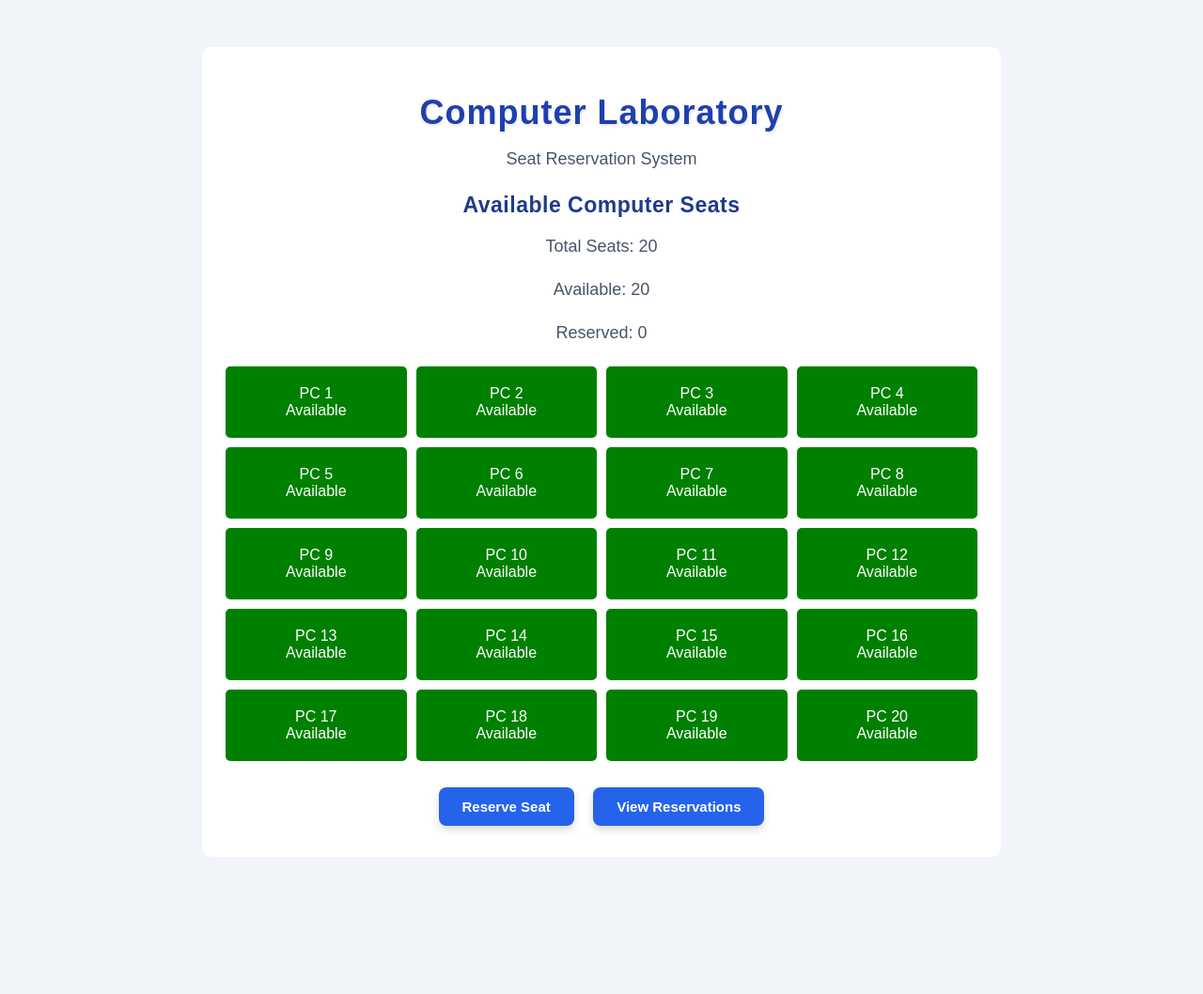
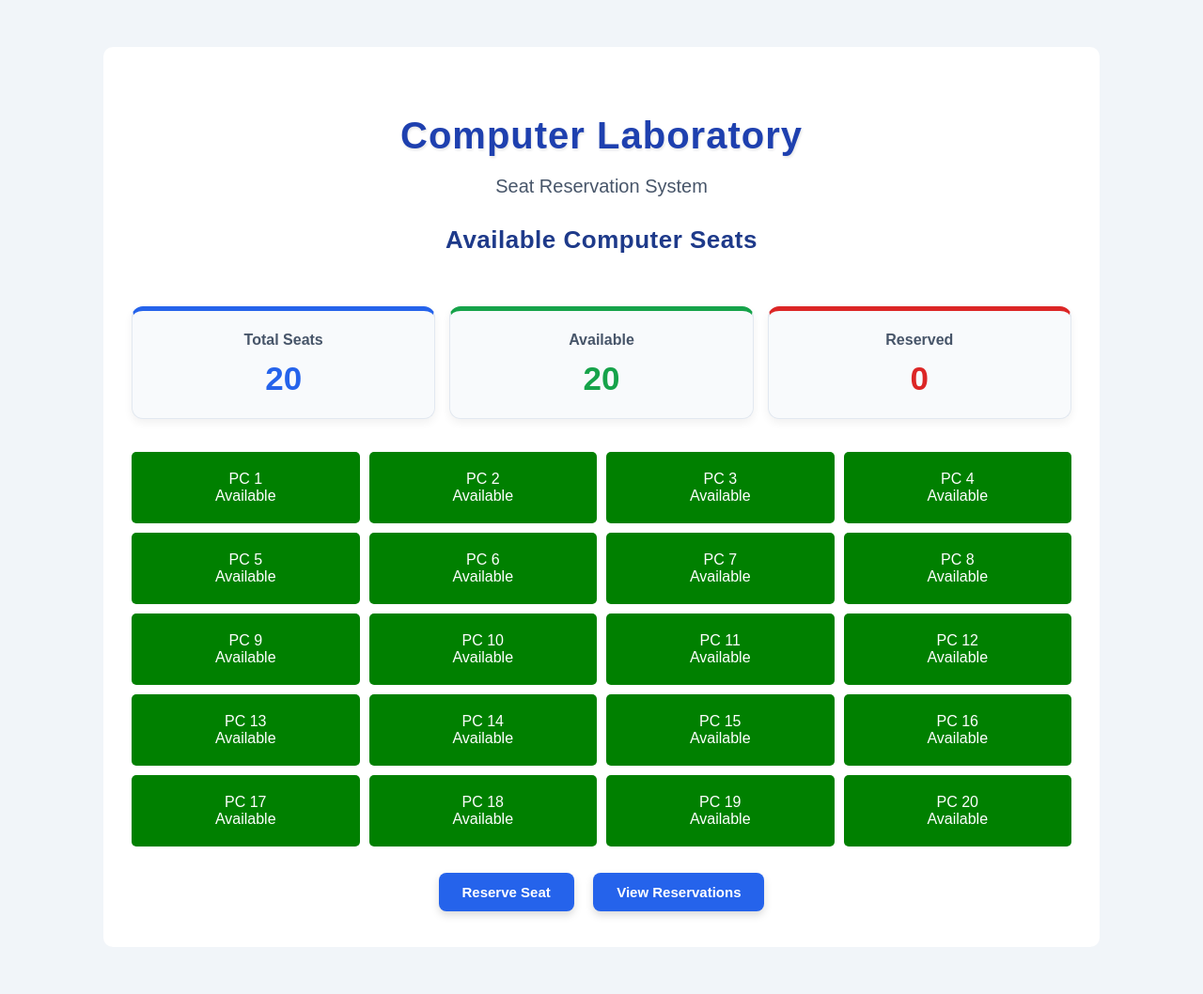
Before and after one commit to Dadk252/Codings, a PHP site: page / in a window 1280 px wide. Shown: the whole page at 94% size. Before the commit the page ends 912 px from the top, so only its background shows below. Run offline with PHP 8.4, Linux system fonts and the light colour scheme.

Commit message:
changed codes

```diff
--- a/index.php
+++ b/index.php
@@ -1,13 +1,14 @@
 
 <?php
-session_start();
 include "classes.php";
 
-if (!isset($_SESSION["reservations"])) {
-    $_SESSION["reservations"] = [];
+$reservations = [];
+$file = "reservations.json";
+
+if (file_exists($file)) {
+    $reservations = json_decode(file_get_contents($file), true);
 }
 
-$reservations = $_SESSION["reservations"];
 $total = 20;
 $reserved = count($reservations);
 $available = $total - $reserved;
@@ -23,14 +24,30 @@ $available = $total - $reserved;
 
 <div class="container">
 
+    <div class="dashboard-header">
         <h1>Computer Laboratory</h1>
         <p>Seat Reservation System</p>
+        <h3>Available Computer Seats</h3>
+    </div>
 
-    <h3>Available Computer Seats</h3>
+    <div class="seat-stats">
 
-    <p>Total Seats: <?php echo $total; ?></p>
-    <p>Available: <?php echo $available; ?></p>
-    <p>Reserved: <?php echo $reserved; ?></p>
+        <div class="stat-card total-card">
+            <span>Total Seats</span>
+            <h2><?php echo $total; ?></h2>
+        </div>
+
+        <div class="stat-card available-card">
+            <span>Available</span>
+            <h2><?php echo $available; ?></h2>
+        </div>
+
+        <div class="stat-card reserved-card">
+            <span>Reserved</span>
+            <h2><?php echo $reserved; ?></h2>
+        </div>
+
+    </div>
 
     <div class="seats">
 
--- a/style.css
+++ b/style.css
@@ -1,4 +1,7 @@
-/* General Page Style */
+
+/* =========================
+   GENERAL PAGE STYLE
+========================= */
 body {
     font-family: Arial, sans-serif;
     background: #f1f5f9;
@@ -9,25 +12,27 @@ body {
 
 .container {
     background: white;
-    max-width: 800px;
+    max-width: 1000px;
     margin: 30px auto;
-    padding: 25px;
+    padding: 30px;
     border-radius: 10px;
     text-align: center;
     animation: pageOpen 0.8s ease-out;
 }
 
-/* Headings and Text */
+
+/* =========================
+   HEADINGS AND TEXT
+========================= */
 h1 {
     color: #1e40af;
-    font-size: 36px;
+    font-size: 40px;
     font-weight: bold;
     letter-spacing: 1px;
     margin-bottom: 12px;
     text-shadow: 1px 2px 3px rgba(0, 0, 0, 0.1);
     animation: pageOpen 1s ease-out;
 }
-
 
 p {
     color: #475569;
@@ -36,24 +41,108 @@ p {
     margin-bottom: 25px;
 }
 
-
 h3 {
     color: #1e3a8a;
-    font-size: 23px;
+    font-size: 26px;
     font-weight: bold;
     margin: 25px 0 20px;
     letter-spacing: 0.5px;
 }
 
 
-/* Workstation / Seat Cards */
+/* =========================
+   DASHBOARD HEADER
+========================= */
+.dashboard-header {
+    padding: 15px 10px 5px;
+    animation: pageOpen 0.8s ease;
+}
+
+.dashboard-header h1 {
+    font-size: 40px;
+    margin-bottom: 10px;
+}
+
+.dashboard-header p {
+    font-size: 20px;
+    margin-bottom: 30px;
+}
+
+.dashboard-header h3 {
+    font-size: 26px;
+    margin-bottom: 25px;
+}
+
+
+/* =========================
+   SEAT STATISTICS CARDS
+========================= */
+.seat-stats {
+    display: grid;
+    grid-template-columns: repeat(3, 1fr);
+    gap: 15px;
+    margin: 25px 0 35px;
+}
+
+.stat-card {
+    padding: 22px 10px;
+    background: #f8fafc;
+    border-radius: 12px;
+    border: 1px solid #e2e8f0;
+    box-shadow: 0 4px 10px rgba(0, 0, 0, 0.06);
+    transition: 0.3s;
+}
+
+.stat-card:hover {
+    transform: translateY(-4px);
+    box-shadow: 0 7px 15px rgba(0, 0, 0, 0.10);
+}
+
+.stat-card span {
+    font-size: 16px;
+    font-weight: bold;
+    color: #475569;
+}
+
+.stat-card h2 {
+    font-size: 35px;
+    margin: 12px 0 0;
+}
+
+.total-card {
+    border-top: 5px solid #2563eb;
+}
+
+.total-card h2 {
+    color: #2563eb;
+}
+
+.available-card {
+    border-top: 5px solid #16a34a;
+}
+
+.available-card h2 {
+    color: #16a34a;
+}
+
+.reserved-card {
+    border-top: 5px solid #dc2626;
+}
+
+.reserved-card h2 {
+    color: #dc2626;
+}
+
+
+/* =========================
+   COMPUTER SEAT CARDS
+========================= */
 .seats {
     display: grid;
     grid-template-columns: repeat(4, 1fr);
     gap: 10px;
     margin: 20px 0;
 }
-
 
 .seat {
     padding: 20px 5px;
@@ -62,22 +151,21 @@ h3 {
     animation: pageOpen 0.7s ease-out;
 }
 
-
 .available {
     background: green;
 }
-
 
 .reserved {
     background: red;
 }
 
 
-/* Forms */
+/* =========================
+   FORMS
+========================= */
 form {
     margin: 20px 0;
 }
-
 
 input, select {
     width: 90%;
@@ -87,7 +175,9 @@ input, select {
 }
 
 
-/* Buttons and Links */
+/* =========================
+   BUTTONS AND LINKS
+========================= */
 button, a {
     display: inline-block;
     background: #2563eb;
@@ -103,17 +193,14 @@ button, a {
     box-shadow: 0 4px 8px rgba(0, 0, 0, 0.15);
 }
 
-
 button {
     width: 90%;
     margin-top: 15px;
 }
 
-
 a {
     margin: 8px;
 }
-
 
 button:hover, a:hover {
     background: #1d4ed8;
@@ -122,11 +209,9 @@ button:hover, a:hover {
     opacity: 0.85;
 }
 
-
 button:active, a:active {
     transform: scale(0.96);
 }
-
 
 .cancel, a.cancel {
     background: #dc2626;
@@ -135,13 +220,14 @@ button:active, a:active {
     padding: 10px 15px;
 }
 
-
 .cancel:hover, a.cancel:hover {
     background: #b91c1c;
 }
 
 
-/* Tables */
+/* =========================
+   TABLES
+========================= */
 table {
     width: 100%;
     border-collapse: collapse;
@@ -149,12 +235,10 @@ table {
     background: white;
 }
 
-
 th, td {
     padding: 12px;
     border: 1px solid #ddd;
 }
-
 
 th {
     background: #1e40af;
@@ -162,30 +246,35 @@ th {
 }
 
 
-/* Page Animations */
+/* =========================
+   PAGE ANIMATIONS
+========================= */
 @keyframes pageOpen {
     from {
         opacity: 0;
         transform: translateY(30px);
     }
+
     to {
         opacity: 1;
         transform: translateY(0);
     }
 }
 
-
 @keyframes fadeBackground {
     from {
         opacity: 0.5;
     }
+
     to {
         opacity: 1;
     }
 }
 
 
-/* Accessibility: Respect reduced-motion settings */
+/* =========================
+   ACCESSIBILITY
+========================= */
 @media (prefers-reduced-motion: reduce) {
     body, .container, h1, .seat {
         animation: none;
@@ -193,7 +282,9 @@ th {
 }
 
 
-/* Small Screens */
+/* =========================
+   SMALL SCREENS
+========================= */
 @media (max-width: 600px) {
     body {
         padding: 10px;
@@ -208,6 +299,19 @@ th {
         font-size: 28px;
     }
 
+    .dashboard-header h1 {
+        font-size: 30px;
+    }
+
+    .seat-stats {
+        grid-template-columns: 1fr;
+        gap: 10px;
+    }
+
+    .stat-card {
+        padding: 16px;
+    }
+
     .seats {
         grid-template-columns: repeat(2, 1fr);
     }
```
Also changed, not shown: 1 other file. Lines whose indentation alone changed are shown as unchanged.
